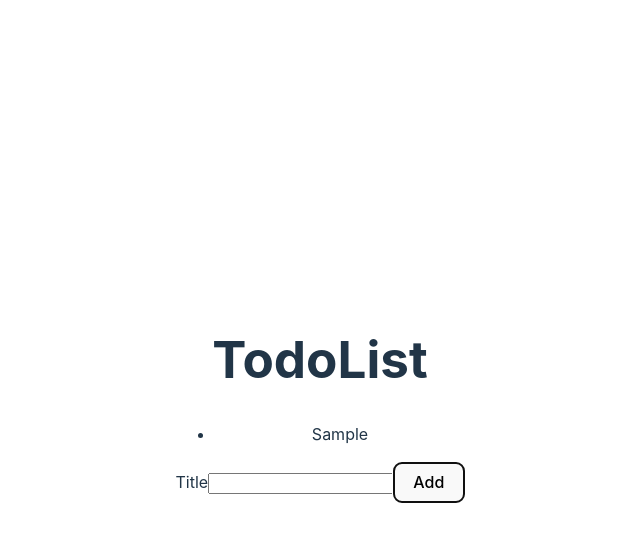
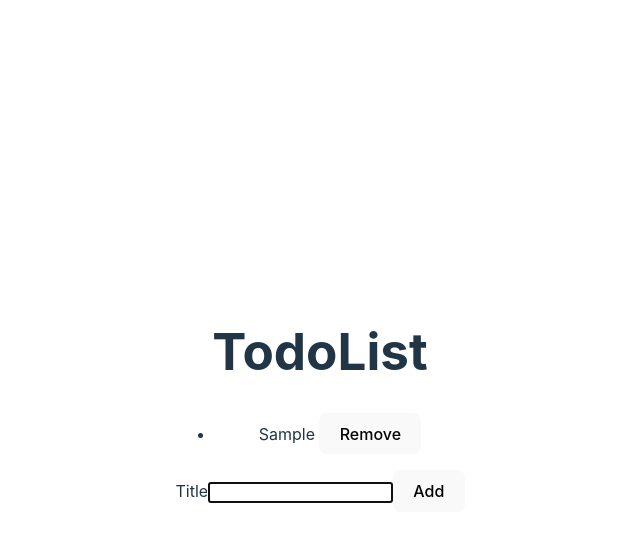
Before and after one commit to umavenki/react-todo, a React (Vite) app: page / in a window 1280 px wide. Both pictures are taken after typing "Sample" into the empty fields and a click on the button "Add". Shown: the top 542 px of the page, without its empty margins (320-960 px from the left). Built offline with nearby package versions, Linux system fonts and the light colour scheme.

Commit message:
Reusable Componenets

```diff
--- a/src/AddTodoForm.jsx
+++ b/src/AddTodoForm.jsx
@@ -1,4 +1,5 @@
 import { useState } from "react";
+import InputWithLabel from "./InputWithLabel";
 
 function AddTodoForm({ onAddTodo }) {
   const [todoTitle, setTodoTitle] = useState("");
@@ -25,15 +26,12 @@ function AddTodoForm({ onAddTodo }) {
   return (
     <div>
       <form onSubmit={handleAddTodo}>
-        <label>
+        <InputWithLabel
+          todoTitle={todoTitle}
+          handleTitleChange={handleTitleChange}
+        >
           Title
-          <input
-            id="todoTitle"
-            name="title"
-            value={todoTitle}
-            onChange={handleTitleChange}
-          />
-        </label>
+        </InputWithLabel>
         <button>Add</button>
       </form>
     </div>
--- a/src/App.jsx
+++ b/src/App.jsx
@@ -20,11 +20,15 @@ function App() {
   function addTodo(newTodo) {
     setTodoList((prevTodoList) => [...prevTodoList, newTodo]);
   }
+  function removeTodo(id) {
+    const filteredTodo = todoList.filter((todo) => todo.id !== id);
+    setTodoList(filteredTodo);
+  }
 
   return (
     <div>
       <h1>TodoList</h1>
-      <TodoList todoList={todoList}></TodoList>
+      <TodoList todoList={todoList} onRemoveTodo={removeTodo}></TodoList>
       <AddTodoForm onAddTodo={addTodo}></AddTodoForm>
     </div>
   );
--- /dev/null
+++ b/src/InputWithLabel.jsx
@@ -0,0 +1,21 @@
+import { useEffect, useRef } from "react";
+
+function InputWithLabel({ todoTitle, handleTitleChange, children }) {
+  const inputRef = useRef();
+  useEffect(() => {
+    inputRef.current.focus();
+  });
+  return (
+    <>
+      <label>{children}</label>
+      <input
+        id="todoTitle"
+        name="title"
+        value={todoTitle}
+        onChange={handleTitleChange}
+        ref={inputRef}
+      />
+    </>
+  );
+}
+export default InputWithLabel;
--- a/src/TodoList.jsx
+++ b/src/TodoList.jsx
@@ -1,11 +1,18 @@
 import TodoListItem from "./TodoListItem";
 
-function TodoList({ todoList }) {
+function TodoList({ todoList, onRemoveTodo }) {
   return (
     <div>
       <ul>
         {todoList.map((t) => {
-          return <TodoListItem key={t.id} title={t.title} />;
+          return (
+            <TodoListItem
+              key={t.id}
+              title={t.title}
+              onRemoveTodo={onRemoveTodo}
+              id={t.id}
+            />
+          );
         })}
       </ul>
     </div>
--- a/src/TodoListItem.jsx
+++ b/src/TodoListItem.jsx
@@ -1,7 +1,9 @@
-function TodoListItem({ title }) {
+function TodoListItem({ title, onRemoveTodo, id }) {
   return (
     <div>
-      <li>{title} </li>
+      <li>
+        {title} <button onClick={() => onRemoveTodo(id)}>Remove</button>
+      </li>
     </div>
   );
 }
```
